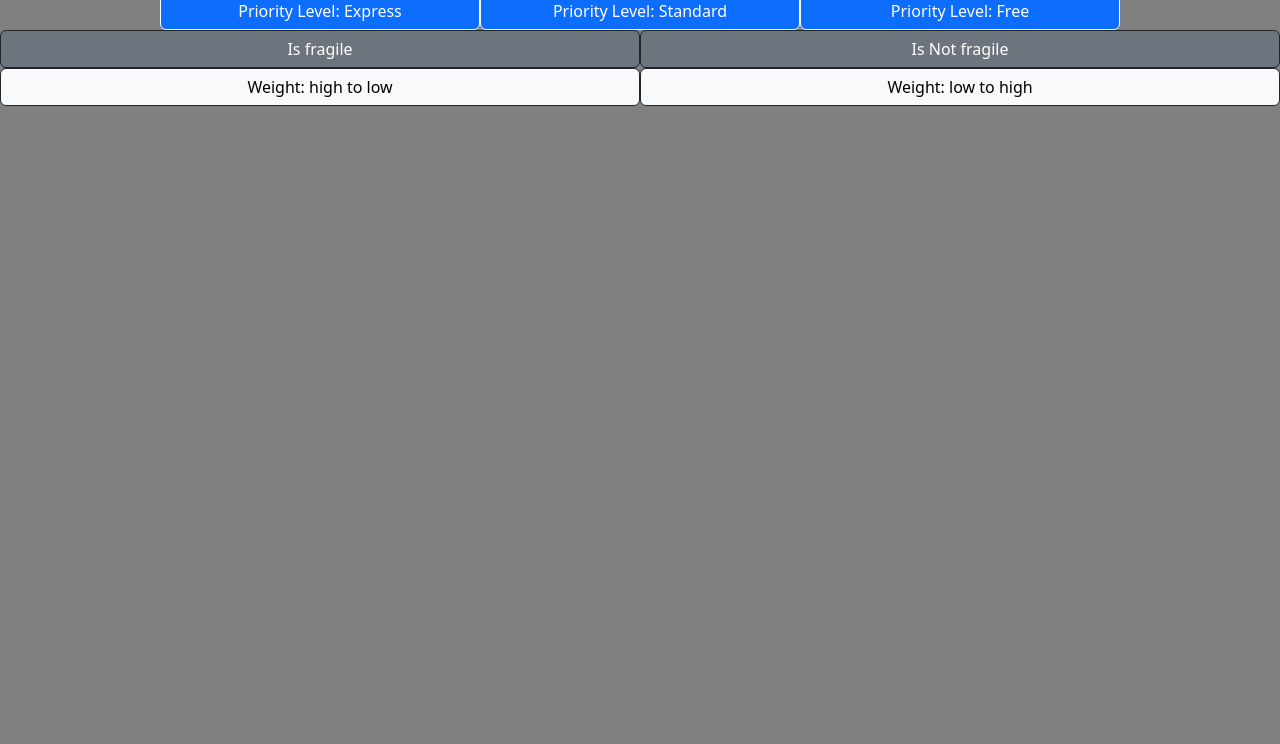
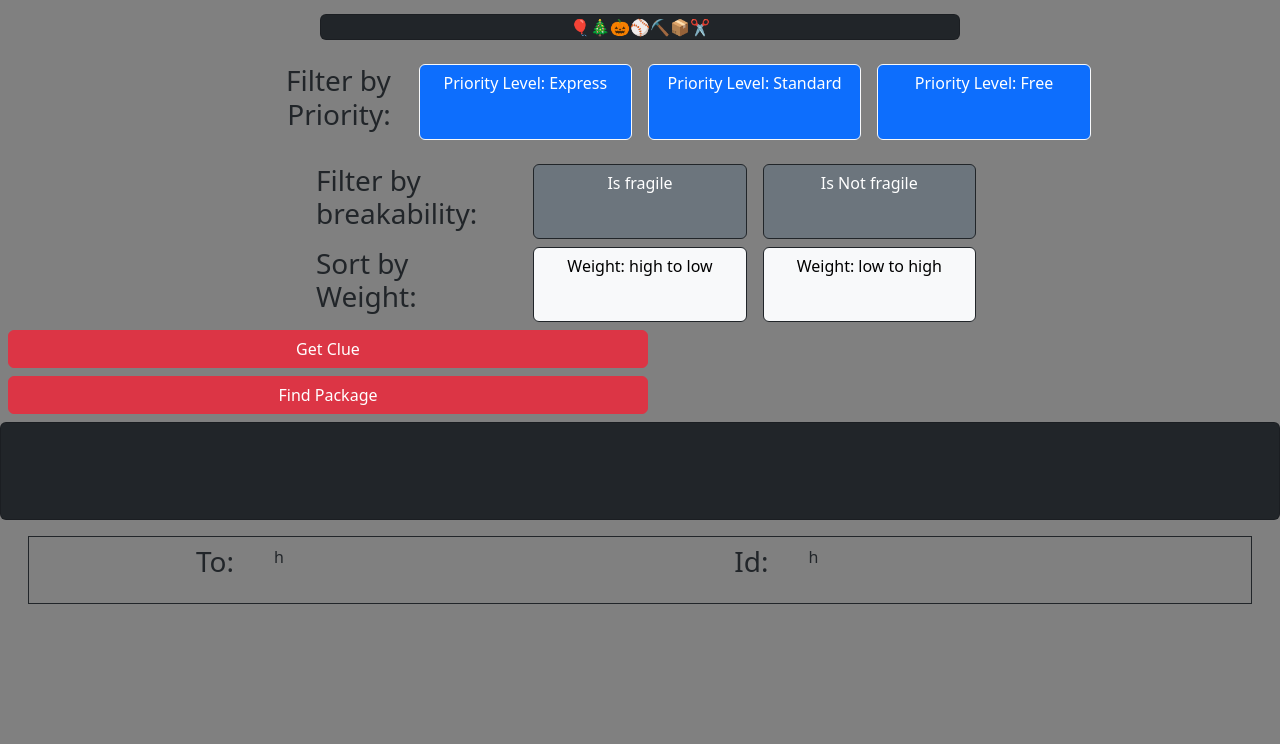
Before and after one commit to jon-cron/week2-day2, a plain HTML site: page index.html in a window 1280 px wide. Shown: the part 56-800 px from the top of the page. Drawn offline with nearby package versions, Linux system fonts and the light colour scheme.

Commit message:
had to stop for fireside

```diff
--- a/app.js
+++ b/app.js
@@ -8,6 +8,8 @@ let packages = [
     weight: 2,
     to: "Sir Harrington IV",
     trackingNumber: "1324kjs",
+    missing: false,
+    icon: "🎈",
   },
   {
     priorityLevel: "standard",
@@ -15,6 +17,8 @@ let packages = [
     weight: 0.5,
     to: "Master Mercutio",
     trackingNumber: "1325sdk",
+    missing: false,
+    icon: "🎄",
   },
   {
     priorityLevel: "free",
@@ -22,6 +26,8 @@ let packages = [
     weight: 0.5,
     to: "Mistress Ravenfeather",
     trackingNumber: "jffd147",
+    missing: false,
+    icon: "🎃",
   },
   {
     priorityLevel: "standard",
@@ -29,12 +35,16 @@ let packages = [
     weight: 4,
     to: "B. Robert Brown",
     trackingNumber: "acdc145",
+    missing: false,
+    icon: "⚾",
   },
   {
     priorityLevel: "express",
     isFragile: true,
     weight: 6,
     to: "Chancellor Wallace",
+    missing: false,
+    icon: "⛏",
   },
   {
     priorityLevel: "standard",
@@ -42,6 +52,8 @@ let packages = [
     weight: 5,
     to: "Sarah Sharm",
     trackingNumber: "8081baz",
+    missing: false,
+    icon: "📦",
   },
   {
     priorityLevel: "free",
@@ -49,11 +61,20 @@ let packages = [
     weight: 12,
     to: "Tae Lien",
     trackingNumber: "suz2367",
+    missing: false,
+    icon: "✂",
   },
 ];
 
 function drawPackages() {
   let packageElm = document.getElementById("packageLocation");
+
+  let template = "";
+  packages.forEach((package) => (template += package.icon));
+  packageElm.innerText = template;
+}
+function drawName() {
+  let packageElm = document.getElementById("receiver");
 
   let template = "";
   packages.forEach((package) => (template += package.to));
@@ -65,7 +86,7 @@ function drawMaybeMissing(suspects) {
 
   let template = "";
 
-  suspects.forEach((sus) => (template += sus.to));
+  suspects.forEach((sus) => (template += sus.icon));
 
   packageElm.innerText = template;
 }
@@ -89,4 +110,67 @@ function isNotFragile() {
   console.log("package is", notFragile);
   drawMaybeMissing(notFragile);
 }
+
+function weightLowToHigh() {
+  let lowToHigh = packages.sort(
+    (package1, package2) => package1.weight - package2.weight
+  );
+  console.log(lowToHigh);
+  drawMaybeMissing(lowToHigh);
+}
+function weightHighToLow() {
+  let highToLow = packages.sort(
+    (package1, package2) => package2.weight - package1.weight
+  );
+  console.log(highToLow);
+  drawMaybeMissing(highToLow);
+}
+
+function missing() {
+  let randomMissing = packages[Math.floor(Math.random() * packages.length)];
+  randomMissing.missing = true;
+  console.log(randomMissing);
+}
+
+function getClue() {
+  let missingBox = packages.find((package) => package.missing == true);
+  let clues = ["priorityLevel", "isFragile", "weight", "trackingNumber"];
+  let randomClue = clues[Math.floor(Math.random() * clues.length)];
+  let clueElm = document.getElementById("clues");
+  switch (randomClue) {
+    case "priorityLevel":
+      console.log("priorityLevel was selected");
+      clueElm.innerHTML += `<p>the priority level is ${missingBox.priorityLevel}. </p>`;
+      break;
+    case "isFragile":
+      console.log("isFragile was selected");
+      clueElm.innerHTML += `<p>The package is ${
+        missingBox.isFragile ? "Fragile" : "not Fragile"
+      }</p>`;
+      break;
+    case "weight":
+      console.log("weight was selected");
+      clueElm.innerHTML += `<p>The missing package's weight is ${missingBox.weight}</p>`;
+      break;
+    case "trackingNumber":
+      console.log("tracking number was selected");
+      clueElm.innerHTML += `<p>The tracking number is ${missingBox.trackingNumber}</p>`;
+      break;
+    default:
+      break;
+  }
+}
+function findMissing() {
+  let finder = window.prompt("where is it?");
+  console.log(finder);
+  let missingBox = packages.find((package) => package.missing == true);
+  if (finder == missingBox.icon) {
+    window.alert("found it!");
+    location.reload();
+  } else {
+    getClue();
+  }
+}
+
+missing();
 drawPackages();
--- a/index.html
+++ b/index.html
@@ -22,45 +22,84 @@
   <body>
     <header class="container-fluid">
       <section class="row text-center">
-        <div class="col-12 text-center">Which package is missing</div>
+        <div class="col-12 text-center"><h2>Which package is missing?</h2></div>
       </section>
     </header>
     <main class="container-fluid">
-      <section class="row">
-        <div class="col-12 text-center text-dark" id="packageLocation">
+      <section class="row justify-content-center my-3">
+        <div
+          class="col-6 text-center text-dark bg-dark card"
+          id="packageLocation"
+        >
           Packages
         </div>
       </section>
-      <section class="row justify-content-center">
+      <section class="row justify-content-center my-3">
+        <div class="col-2 text-end">
+          <h3>Filter by Priority:</h3>
+        </div>
+
         <div
-          class="col-3 btn btn-primary border-light"
+          class="col-2 btn btn-primary border-light"
           onclick="filterPriority('express')"
         >
           Priority Level: Express
         </div>
         <div
-          class="col-3 btn btn-primary border-light"
+          class="col-2 btn btn-primary border-light"
           onclick="filterPriority('standard')"
         >
           Priority Level: Standard
         </div>
         <div
-          class="col-3 btn btn-primary border-light"
+          class="col-2 btn btn-primary border-light"
           onclick="filterPriority('free')"
         >
           Priority Level: Free
         </div>
-        <div class="col-6 btn btn-secondary border-dark" onclick="isFragile()">
+      </section>
+
+      <section class="row justify-content-center">
+        <div class="col-2">
+          <h3>Filter by breakability:</h3>
+        </div>
+        <div class="col-2 btn btn-secondary border-dark" onclick="isFragile()">
           Is fragile
         </div>
         <div
-          class="col-6 btn btn-secondary border-dark"
+          class="col-2 btn btn-secondary border-dark"
           onclick="isNotFragile()"
         >
           Is Not fragile
         </div>
-        <div class="col-6 btn btn-light border-dark">Weight: high to low</div>
-        <div class="col-6 btn btn-light border-dark">Weight: low to high</div>
+      </section>
+      <section class="row justify-content-center">
+        <div class="col-2"><h3>Sort by Weight:</h3></div>
+        <div
+          class="col-2 btn btn-light border-dark"
+          onclick="weightHighToLow()"
+        >
+          Weight: high to low
+        </div>
+        <div
+          class="col-2 btn btn-light border-dark"
+          onclick="weightLowToHigh()"
+        >
+          Weight: low to high
+        </div>
+      </section>
+      <section class="row">
+        <div class="col-6 btn btn-danger" onclick="getClue()">Get Clue</div>
+        <div class="col-6 btn btn-danger" onclick="findMissing()">
+          Find Package
+        </div>
+      </section>
+      <section class="row card bg-dark text-light p-5" id="clues"></section>
+      <section class="row m-3 p-2 border border-dark">
+        <div class="col-2 text-end"><h3>To:</h3></div>
+        <div class="col-3" id="receiver">h</div>
+        <div class="col-2 text-end"><h3>Id:</h3></div>
+        <div class="col-3" id="trackingNumber">h</div>
       </section>
     </main>
     <footer>
--- a/style.css
+++ b/style.css
@@ -1,3 +1,6 @@
 body {
   background-color: grey;
 }
+div {
+  margin: 1vh;
+}
```
